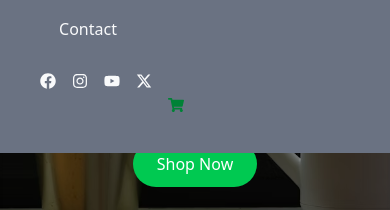
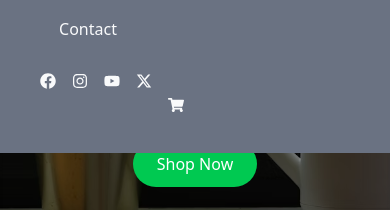
Before and after one commit to Rahulpadole11/Plant-E-commerce, a React (Vite) app: page / in a window 390 px wide. Both pictures are taken after a click on the button 351 px from the left and 31 px from the top of the page. Shown: the part 195-405 px from the top of the page. Built offline with nearby package versions, Linux system fonts and the light colour scheme; no server answers.

Commit message:
Update Navbar.jsx

```diff
--- a/src/components/Navbar.jsx
+++ b/src/components/Navbar.jsx
@@ -162,7 +162,7 @@ const Navbar = () => {
           <FaYoutube className="hover:text-gray-500  cursor-pointer" href="https://www.youtube.com/" />
           <FaXTwitter className="hover:text-gray-500  cursor-pointer" href="https://twitter.com/" />
           <div className="relative">
-            <Link to="/cart" className=" text-green-700 px-3 py-1 rounded">
+            <Link to="/cart" className=" px-3 1 rounded">
               <FaShoppingCart />  <span className="absolute -top-1 -right-3  text-black text-xs rounded-full mx-2 mt-2">
               {cartCount === 0 ? "" : cartCount}
                </span>
```
